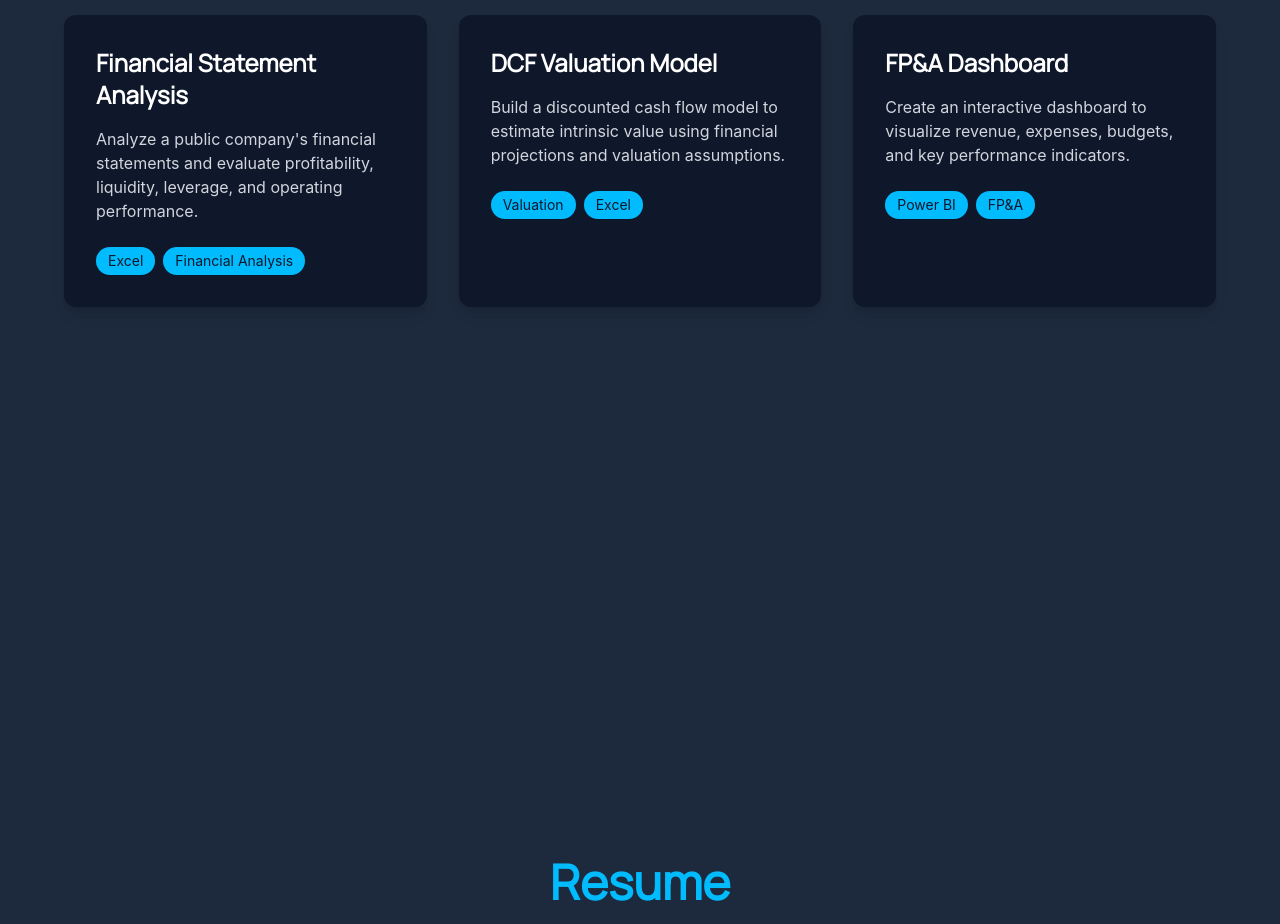
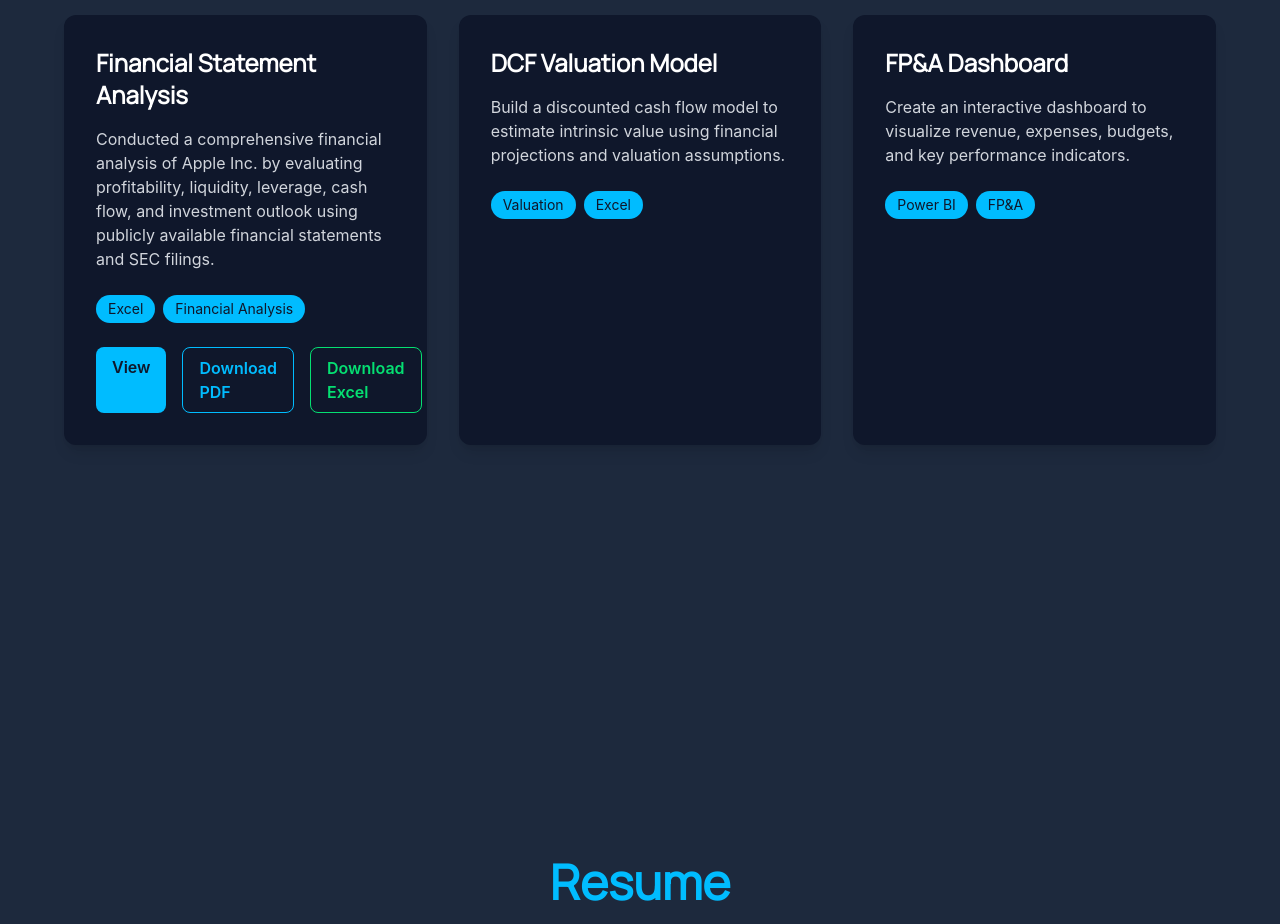
Before and after one commit to varunjammalamadaka/varun-portfolio, a React (Vite) app: page / in a window 1280 px wide. Shown: the part 2920-3844 px from the top of the page. Built offline with nearby package versions, Linux system fonts and the light colour scheme.

Commit message:
Add excel.xlsx for financial analysis project

```diff
--- a/src/components/Projects.jsx
+++ b/src/components/Projects.jsx
@@ -24,11 +24,12 @@ function Projects() {
   </h3>
 
   <p className="text-gray-300 mb-6">
-              Analyze a public company's financial statements and evaluate
-              profitability, liquidity, leverage, and operating performance.
+    Conducted a comprehensive financial analysis of Apple Inc. by evaluating
+    profitability, liquidity, leverage, cash flow, and investment outlook
+    using publicly available financial statements and SEC filings.
   </p>
 
-            <div className="flex flex-wrap gap-2">
+  <div className="flex flex-wrap gap-2 mb-6">
     <span className="bg-sky-400 text-slate-900 px-3 py-1 rounded-full text-sm">
       Excel
     </span>
@@ -37,8 +38,37 @@ function Projects() {
       Financial Analysis
     </span>
   </div>
+
+  <div className="flex gap-4">
+  {/* View */}
+  <a
+    href="/Apple_Financial_Statement_Analysis.pdf"
+    target="_blank"
+    rel="noopener noreferrer"
+    className="bg-sky-400 text-slate-900 font-semibold px-4 py-2 rounded-lg hover:bg-sky-300 transition"
+  >
+    View
+  </a>
+
+  {/* Download */}
+  <a
+    href="/Apple_Financial_Statement_Analysis.pdf"
+    download
+    className="border border-sky-400 text-sky-400 font-semibold px-4 py-2 rounded-lg hover:bg-sky-400 hover:text-slate-900 transition"
+  >
+    Download PDF
+  </a>
+
+  {/* Download Excel */}
+  <a
+    href="/Apple_Financial_Statement_Analysis.xlsx"
+    download
+    className="border border-green-400 text-green-400 font-semibold px-4 py-2 rounded-lg hover:bg-green-400 hover:text-slate-900 transition"
+  >
+    Download Excel
+  </a>
 </div>
-
+</div>
           {/* Project 2 */}
           <div className="bg-slate-900 rounded-xl p-8 shadow-lg hover:scale-105 transition">
             <h3 className="text-2xl font-bold text-white mb-4">
```
Also changed, not shown: 2 other files (tests, documents, lock files or other folders). Lines whose indentation alone changed are shown as unchanged.
